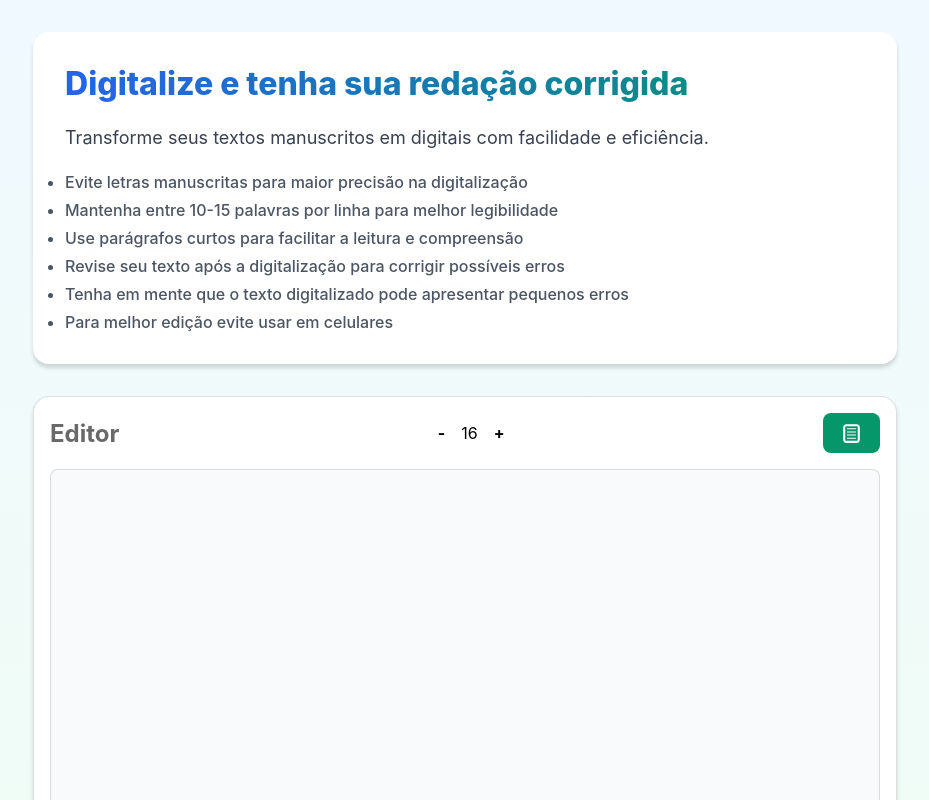
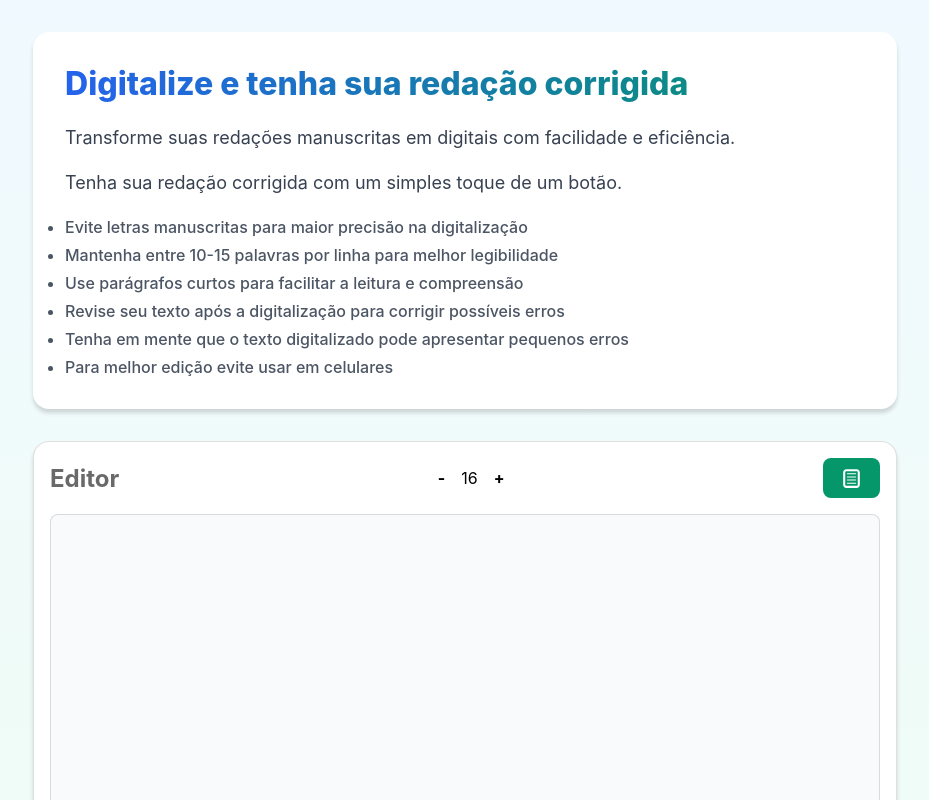
Before and after one commit to pedro-jp/corrige_ai_front, a React (Vite) app: page / in a window 1280 px wide. Shown: the top 800 px of the page, without its empty margins (175-1104 px from the left). Built offline with nearby package versions, Linux system fonts and the light colour scheme.

Commit message:
Updated text content and added correction feature note

```diff
--- a/src/App.tsx
+++ b/src/App.tsx
@@ -146,9 +146,10 @@ function App() {
       <div className='main_header'>
         <h1>Digitalize e tenha sua redação corrigida</h1>
         <p>
-          Transforme seus textos manuscritos em digitais com facilidade e
+          Transforme suas redações manuscritas em digitais com facilidade e
           eficiência.
         </p>
+        <p>Tenha sua redação corrigida com um simples toque de um botão.</p>
         <ul>
           <li>Evite letras manuscritas para maior precisão na digitalização</li>
           <li>
```
